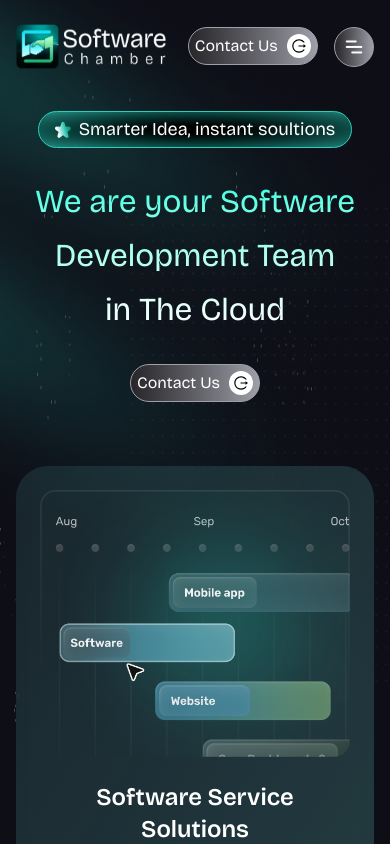
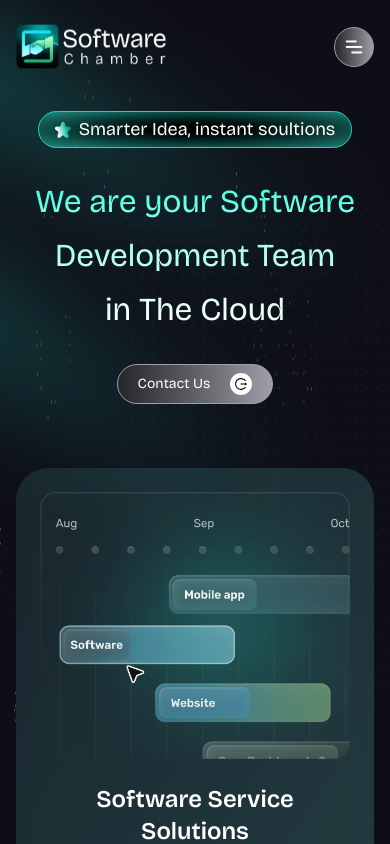
Before and after one commit to rashikdev/SoftwareChamber-UI-Task, a Next.js app: page / in a window 390 px wide. Shown: the top 844 px of the page. Built offline with nearby package versions, Linux system fonts and the light colour scheme.

Commit message:
fiexd some animation

```diff
--- a/src/components/ContactForm.jsx
+++ b/src/components/ContactForm.jsx
@@ -53,7 +53,10 @@ const ContactForm = () => {
           type="submit"
           className="flex justify-between group items-center gap-14 bg-gradient-to-l from-teal-400 to-teal-500 text-white w-50 rounded-full font-semibold px-4 py-2 cursor-pointer pl-7"
         >
-          Submit <span className="text-2xl bg-white text-black rounded-full group-hover:translate-x-2  transition duration-500 p-2"><FiArrowRight /></span>
+          Submit{" "}
+          <span className="text-2xl bg-white text-black rounded-full group-hover:translate-x-2  transition duration-500 p-2">
+            <FiArrowRight />
+          </span>
         </button>
       </form>
     </div>
--- a/src/components/ContactSection.jsx
+++ b/src/components/ContactSection.jsx
@@ -13,7 +13,7 @@ const ContactSection = () => {
           initial={{ opacity: 0, x: 54 }}
           whileInView={{ opacity: 1, x: 0 }}
           transition={{ duration: 0.8 }}
-          viewport={{ once: true, amount: 0.8 }}
+          viewport={{ once: true, amount: 0.5 }}
           className="md:text-7xl text-3xl font-bold"
         >
           Let’s talk about your next <br className="hidden md:block" /> project.
@@ -23,7 +23,7 @@ const ContactSection = () => {
           initial={{ opacity: 0, y: 54 }}
           whileInView={{ opacity: 1, y: 0 }}
           transition={{ duration: 0.8 }}
-          viewport={{ once: true, amount: 0.8 }}
+          viewport={{ once: true, amount: 0.5 }}
           className="text-xl md:w-130 mx-auto text-[#808080]"
         >
           Deliver personalized experiences to your customers with AI-powered
@@ -37,7 +37,7 @@ const ContactSection = () => {
           initial={{ opacity: 0, scale: 0.8 }}
           whileInView={{ opacity: 1, scale: 1 }}
           transition={{ duration: 0.8 }}
-          // viewport={{ once: true, amount: 0.8 }}
+          viewport={{ once: true, amount: 0.5 }}
         >
           <Image
             src="/assets/contact.png"
@@ -53,7 +53,7 @@ const ContactSection = () => {
         initial={{ opacity: 0, x: 124 }}
         whileInView={{ opacity: 1, x: 0 }}
         transition={{ duration: 0.8 }}
-        // viewport={{ once: true, amount: 0.8 }}
+        viewport={{ once: true, amount: 0.5 }}
         className="flex-1">
           <ContactForm></ContactForm>
         </motion.div>
--- a/src/components/CustomerReviewSection.jsx
+++ b/src/components/CustomerReviewSection.jsx
@@ -55,7 +55,7 @@ export default function CustomerReviewSection() {
       initial={{ opacity: 0, y: 24, scale: 0.9 }}
       whileInView={{ opacity: 1, y: 0, scale: 1 }}
       transition={{ duration: 0.8 }}
-      viewport={{ once: false, amount: 0.8 }}
+      viewport={{ once: true, amount: 0.5 }}
       className="md:w-10/12 w-11/12 mx-auto rounded-3xl bg-black h-[40vh] border-t-[1.78px] border-[#2CCEBA]/60 mt-20 overflow-hidden">
         <Swiper
           modules={[Autoplay, EffectFade]}
--- a/src/components/FeaturesSection.jsx
+++ b/src/components/FeaturesSection.jsx
@@ -85,6 +85,7 @@ const FeaturesSection = () => {
           whileTap={{ scale: 0.9 }}
           initial={{ opacity: 0, y: 44 }}
           whileInView={{ opacity: 1, y: 0 }}
+          viewport={{ once: true, amount: 0.5 }}
           className="flex gap-8 items-center bg-gradient-to-l from-[#2CCEBA] to-[#16AD71] px-5 py-2 rounded-full mx-auto text-white cursor-pointer group"
         >
           Let's Discuss{" "}
@@ -99,6 +100,7 @@ const FeaturesSection = () => {
         variants={containerVariant}
         initial="hidden"
         whileInView="show"
+        viewport={{ once: true, amount: 0.5 }}
         className="w-11/12 mx-auto grid md:grid-cols-4 gap-5 pb-10"
       >
         {features.map((feature) => (
--- a/src/components/Footer.jsx
+++ b/src/components/Footer.jsx
@@ -73,7 +73,7 @@ const Footer = () => {
           initial={{ opacity: 0, x: 120 }}
           whileInView={{ opacity: 1, x: 0 }}
           transition={{ duration: 0.8 }}
-          // viewport={{ once: true, amount: 0.8 }}
+          viewport={{ once: true, amount: 0.6 }}
           className="text-white text-4xl sm:text-6xl lg:text-8xl leading-tight"
         >
           LET’S TALK
@@ -91,14 +91,14 @@ const Footer = () => {
                 Social media
               </h5>
               <motion.div
-                variants={containerVariants}
+                // variants={containerVariants}
                 initial="hidden"
                 whileInView="visible"
                 className="grid grid-cols-3 gap-3"
               >
                 {socialMedia.map((item) => (
                   <motion.div
-                    variants={itemVariants}
+                    // variants={itemVariants}
                     whileHover={{ scale: 1.1 }}
                     key={item.id}
                     className="flex items-center gap-2 md:text-xl text-[#A6A6A6] hover:text-white cursor-pointer group"
@@ -118,7 +118,7 @@ const Footer = () => {
             variants={containerVariants}
             initial="hidden"
             whileInView="visible"
-            // viewport={{ once: true, amount: 0.8 }}
+            viewport={{ once: true, amount: 0.5 }}
             className="flex flex-col gap-8 sm:gap-12 w-full sm:w-1/5"
           >
             {addressData.map((item) => (
@@ -142,6 +142,7 @@ const Footer = () => {
             initial={{ opacity: 0, x: 120 }}
             whileInView={{ opacity: 1, x: 0 }}
             transition={{ duration: 0.8 }}
+            viewport={{ once: true, amount: 0.5 }}
             className="flex justify-center lg:justify-end"
           >
             <Image
--- a/src/components/Navbar.jsx
+++ b/src/components/Navbar.jsx
@@ -16,8 +16,8 @@ const Navbar = () => {
         </li>
         <li>
           <div className="flex gap-4 md:gap-8">
-            <div className="z-50">
-              <ContactBtn sz={true}></ContactBtn>
+            <div className="z-50 hidden md:block">
+              <ContactBtn nav={true}></ContactBtn>
             </div>
             <motion.button
               whileTap={{ scale: 0.9 }}
--- a/src/components/PertnerCompany.jsx
+++ b/src/components/PertnerCompany.jsx
@@ -67,7 +67,7 @@ const PertnerCompany = () => {
           initial={{ opacity: 0, y: 54, scale: 0.9 }}
           whileInView={{ opacity: 1, y: 0, scale: 1 }}
           transition={{ duration: 0.8 }}
-          viewport={{ once: true, amount: 1 }}
+          viewport={{ once: true, amount: 0.5 }}
           className="md:text-[93px] text-4xl md:leading-24 text-center md:text-left"
         >
           Our Stack Powers of <br className="hidden md:block" /> the{" "}
@@ -76,14 +76,14 @@ const PertnerCompany = () => {
           <span className="text-[#808080]">Beloved Companies</span>
         </motion.h3>
         <motion.div
-          variants={containerVerient}
+          // variants={containerVerient}
           initial="hidden"
           whileInView="show"
         >
           <div className="flex gap-5 my-5">
             {firstPertners.map((pertner) => (
               <motion.div
-                variants={itemVariant}
+                // variants={itemVariant}
                 whileHover={{ scale: 1.1 }}
                 key={pertner.id}
                 className="flex items-center gap-4 bg-gradient-to-b from-[#2CCEBA] to-[#2CCEBA]/5 px-6 py-2 rounded-full grayscale-100 hover:grayscale-0 cursor-pointer"
@@ -98,7 +98,7 @@ const PertnerCompany = () => {
           <div className="flex gap-5 my-5 md:-ml-18">
             {secondPertners.map((pertner) => (
               <motion.div
-                variants={itemVariant}
+                // variants={itemVariant}
                 whileHover={{ scale: 1.1 }}
                 key={pertner.id}
                 className="flex items-center gap-4 bg-gradient-to-b from-[#2CCEBA] to-[#2CCEBA]/5 px-6 py-2 rounded-full grayscale-100 hover:grayscale-0 cursor-pointer"
@@ -116,7 +116,7 @@ const PertnerCompany = () => {
           </div>
           <div className="md:ml-14 ml-24">
             <motion.div
-              variants={itemVariant}
+              // variants={itemVariant}
               whileHover={{ scale: 1.1 }}
               className="flex items-center gap-4 bg-gradient-to-b from-[#2CCEBA] to-[#2CCEBA]/5 px-6 w-fit py-2 rounded-full grayscale-100 hover:grayscale-0 cursor-pointer"
             >
@@ -143,7 +143,7 @@ const PertnerCompany = () => {
             initial={{ opacity: 0, scale: 0.8 }}
             whileInView={{ opacity: 1, scale: 1 }}
             transition={{ duration: 0.8 }}
-            viewport={{ once: true, amount: 1 }}
+            viewport={{ once: true, amount: 0.5 }}
             className="text-[5vw]"
           >
             Uncover the Design and Development Projects{" "}
--- a/src/shared/ContactBtn.jsx
+++ b/src/shared/ContactBtn.jsx
@@ -2,15 +2,12 @@
 import React from "react";
 import { AiOutlineLogout } from "react-icons/ai";
 import { motion } from "motion/react";
-const ContactBtn = ({ sz }) => {
+const ContactBtn = ({ nav }) => {
   return (
     <motion.button
       whileTap={{ scale: 0.9 }}
-      className={`flex items-center justify-between cursor-pointer ${
-        sz ? "md:w-[167px]" : "md:w-[207px]"
-      } w-[130px] gap-2 md:py-2 ${
-        sz ? "md:px-2" : "md:px-4"
-      } p-[6px] rounded-full bg-gradient-to-r from-zinc-800 to-zinc-400 md:text-xl border-[1.78px] border-zinc-400 md:z-50 backdrop-blur-md transition-shadow duration-300 hover:shadow-[0_0_12px_3px_rgba(39,180,163,0.7)]`}
+      className={`flex justify-between items-center  py-2 rounded-full bg-gradient-to-r from-zinc-800 to-zinc-400 md:text-xl
+      text-sm border-[1.78px] border-zinc-400 cursor-pointer ${nav ? "md:w-[176px] px-3" : "md:w-[207px] gap-5 px-5"}`}
     >
       <span>Contact Us</span>
       <span className="bg-white rounded-full md:p-[7px] p-1">
```
